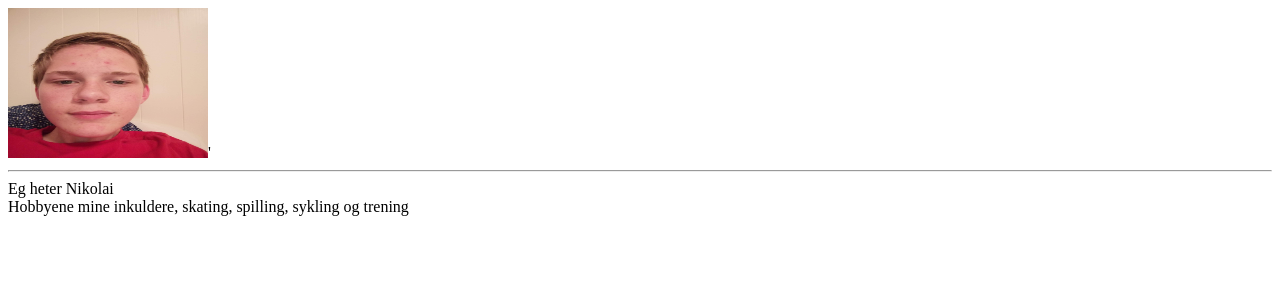
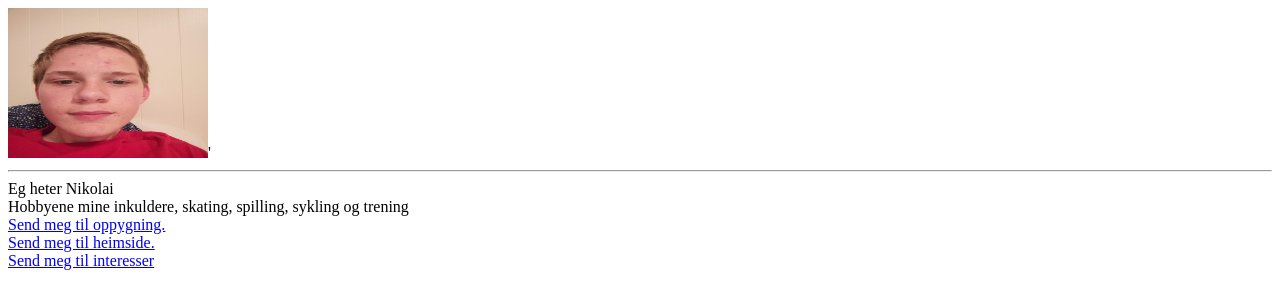
Before and after one commit to nikolaistrand/yffprosjekt, a plain HTML site: page index.html in a window 1280 px wide. Drawn offline with Linux system fonts and the light colour scheme.

Commit message:
Update index.html

```diff
--- a/index.html
+++ b/index.html
@@ -9,6 +9,21 @@
 Eg heter Nikolai
 <br>
 Hobbyene mine inkuldere, skating, spilling, sykling og trening
+<br>
+<a href="oppbyggning.html">
+	Send meg til oppygning.
+</a>
+<br>
+
+<a href="heimside.html">
+	Send meg til heimside.
+</a>
+<br>
+
+<a href="interesser.html">
+Send meg til interesser
+</a>
+<br>
 
 </body>
 
```
